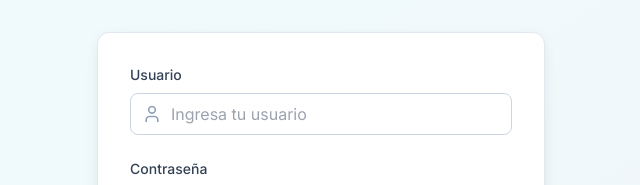
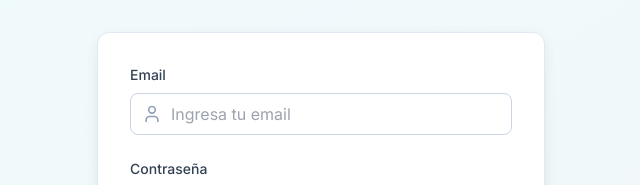
Before and after one commit to goldstein18/centpos, a React (Create React App) app: page /login in a window 1280 px wide. Shown: the part 307-492 px from the top of the page, without its empty margins (319-959 px from the left). Built offline with nearby package versions, Linux system fonts and the light colour scheme.

Commit message:
update form

```diff
--- a/src/components/Login.tsx
+++ b/src/components/Login.tsx
@@ -38,7 +38,7 @@ const Login: React.FC<LoginProps> = ({ onLogin }) => {
         },
         credentials: 'include',
         body: JSON.stringify({
-          username: formData.username,
+          email: formData.username,
           password: formData.password
         })
       });
@@ -114,7 +114,7 @@ const Login: React.FC<LoginProps> = ({ onLogin }) => {
 
             <div>
               <label htmlFor="username" className="block text-sm font-medium text-secondary-700 mb-2">
-                Usuario
+                Email
               </label>
               <div className="relative">
                 <div className="absolute inset-y-0 left-0 pl-3 flex items-center pointer-events-none">
@@ -123,10 +123,10 @@ const Login: React.FC<LoginProps> = ({ onLogin }) => {
                 <input
                   id="username"
                   name="username"
-                  type="text"
+                  type="email"
                   required
                   className="input-field pl-10"
-                  placeholder="Ingresa tu usuario"
+                  placeholder="Ingresa tu email"
                   value={formData.username}
                   onChange={handleChange}
                 />
```
